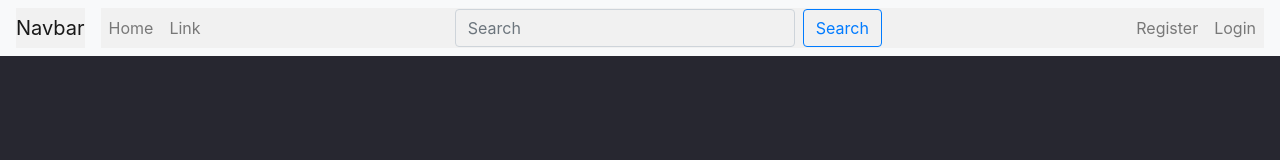
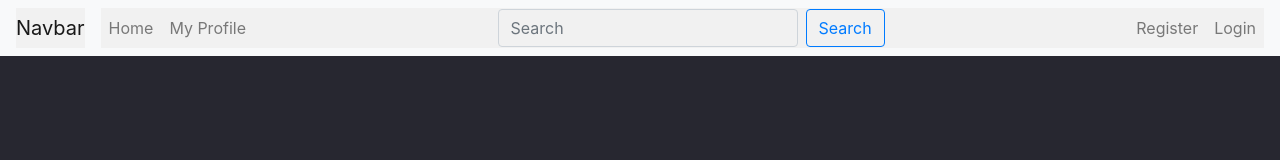
Before and after one commit to NikolaMalinovic97/ng-car-market, an Angular app: page / in a window 1280 px wide. Shown: the top 160 px of the page. Built offline with nearby package versions, Linux system fonts and the light colour scheme.

Commit message:
Managed a minor template bug on component 'header'. Replaced 'link' with 'My Profile'.

```diff
--- a/src/app/header/header.component.css
+++ b/src/app/header/header.component.css
@@ -3,5 +3,5 @@
 }
 
 input {
-    width: 340px !important;
+    width: 300px !important;
 }
--- a/src/app/header/header.component.html
+++ b/src/app/header/header.component.html
@@ -16,7 +16,7 @@
         <a class="nav-link" href="#">Home</a>
       </li>
       <li class="nav-item" RouterLinkActive="active">
-        <a class="nav-link" href="#">Link</a>
+        <a class="nav-link" href="#">My Profile</a>
       </li>
     </ul>
     <form class="form-inline my-2 my-lg-0 mr-auto">
```
